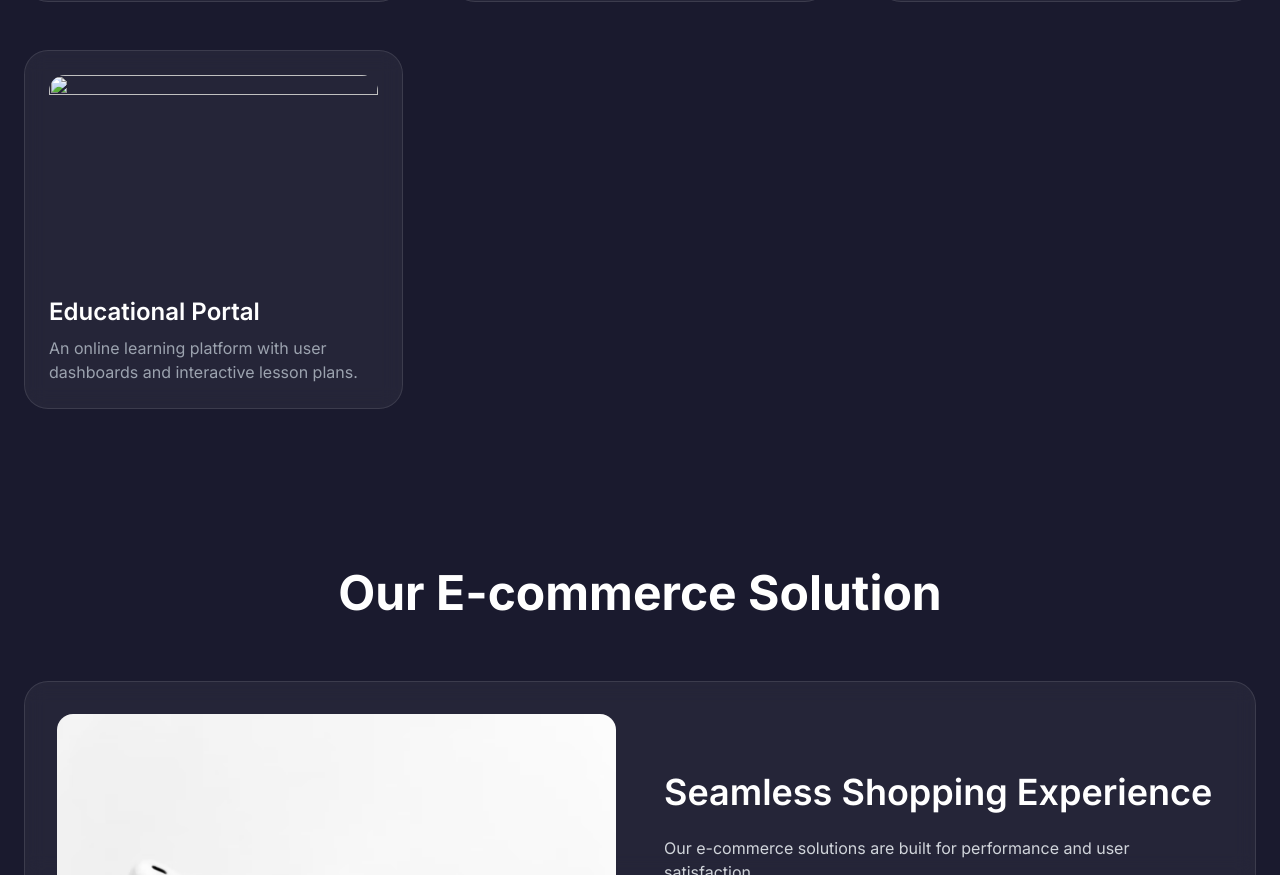
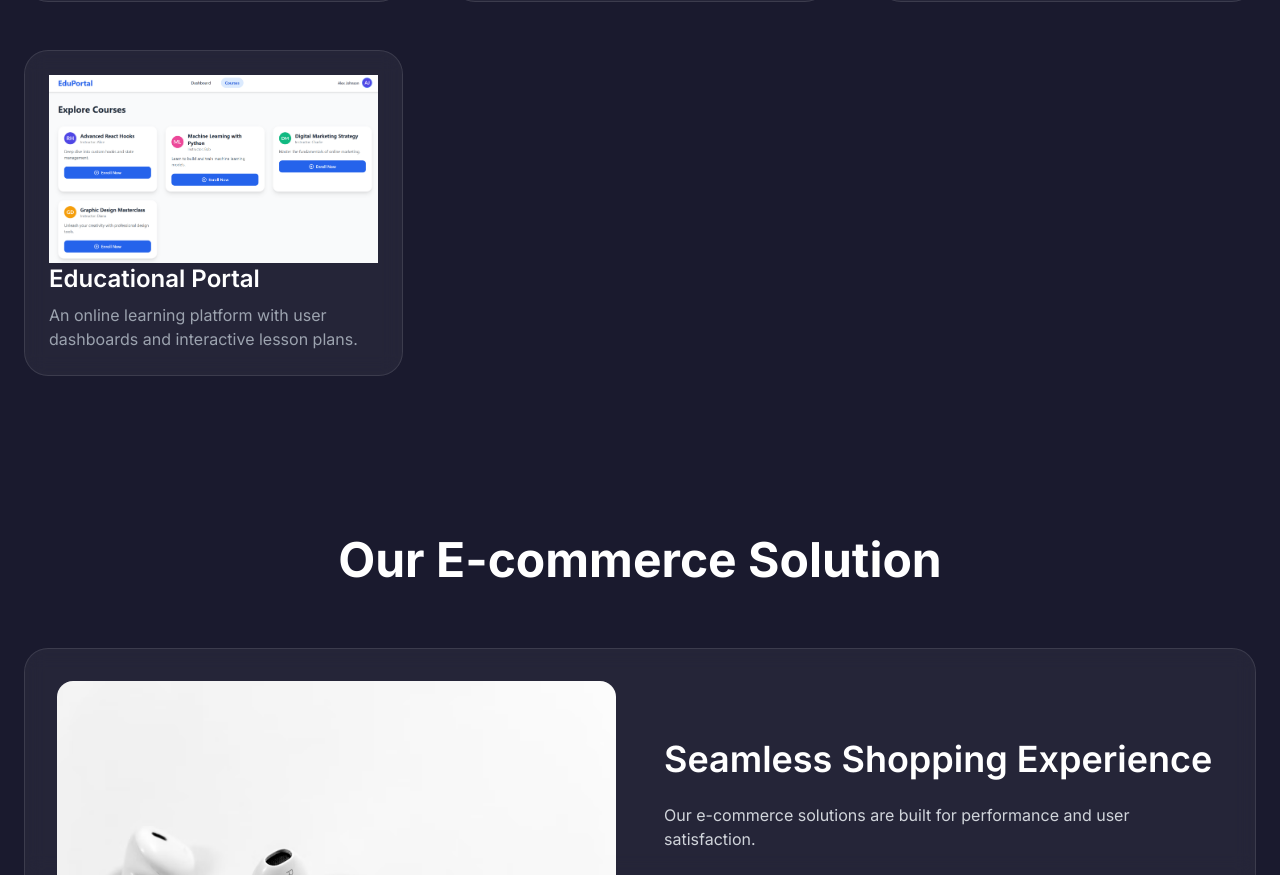
Before and after one commit to pixelgridhub-coder/website, a plain HTML site: page index.html in a window 1280 px wide. Shown: the part 1736-2611 px from the top of the page. Drawn offline with nearby package versions, Linux system fonts and the light colour scheme.

Commit message:
index.html

```diff
--- a/index.html
+++ b/index.html
@@ -335,7 +335,7 @@
                     <p class="text-gray-400 mt-2 show-on-scroll">A modern website with a dynamic menu and an easy-to-use interface for IT solutions business.</p>
                 </div>
                 <div class="card p-6 rounded-3xl show-on-scroll">
-                    <img src="443wzcmyy3 - html - onecompiler - google chrome 18-09-2025 12_33_48.png" class="rounded-2xl mb-4 w-full project-image" loading="lazy" width="400" height="250">
+                    <img src="43wzcmyy3.png" loading="lazy" width="400" height="250">
                     <h3 class="text-2xl font-semibold text-white show-on-scroll">Educational Portal</h3>
                     <p class="text-gray-400 mt-2 show-on-scroll">An online learning platform with user dashboards and interactive lesson plans.</p>
                 </div>
```
